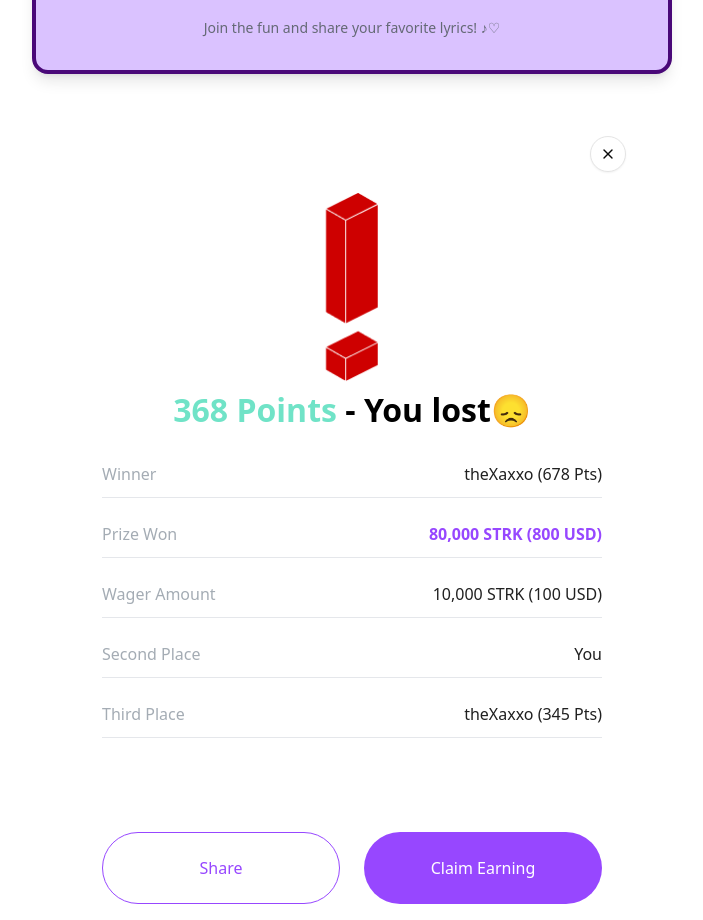
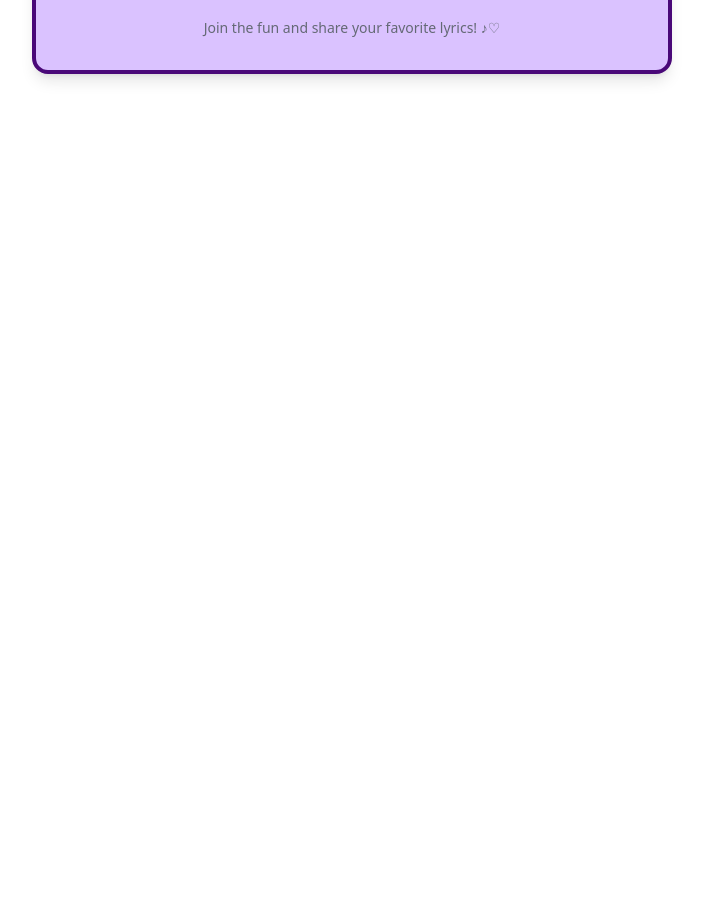
Before and after one commit to songifi/lyricsflip_frontend, a Next.js app: page / in a window 1280 px wide. Shown: the part 680-1600 px from the top of the page, without its empty margins (288-991 px from the left). After the commit the page ends 800 px from the top, so only its background shows below. Built offline with nearby package versions, Linux system fonts and the light colour scheme.

Commit message:
feat: add GameResultPopup component with win/loss states and player details

```diff
--- a/src/app/page.tsx
+++ b/src/app/page.tsx
@@ -49,7 +49,7 @@ const Home = () => {
         </p>
       </div>
     </main>
-      <GameResultPopup isWin={false} isMultiplayer={true}/>
+
     </>
   );
 };
--- a/src/components/GameResultPopup.tsx
+++ b/src/components/GameResultPopup.tsx
@@ -24,11 +24,13 @@ const GameResultPopup: React.FC<GameResultProps> = ({
         </header>
         <div className=" w-[500px] h-full  flex flex-col justify-center  items-center">
           <div className="size-[200px]  ">
-            {isWin ? (
-              <img src="trophy.png" alt="trophy" className="w-full h-full" />
-            ) : (
-              <img src="warning.png" alt="lost" className="w-full h-full" />
-            )}
+            <Image
+              src={isWin ? '/trophy.png' : '/warning.png'}
+              alt={isWin ? 'trophy' : 'lost'}
+              width={200}
+              height={200}
+              className="w-full h-full"
+            />
           </div>
           <h1 className="font-semibold text-[32px]  text-[#000000] mb-4">
             <span className="font-bold text-[#70E3C7]">368 Points</span> -{' '}
@@ -83,15 +85,7 @@ const GameResultPopup: React.FC<GameResultProps> = ({
               <div className="flex justify-between items-center h-12 py-3 border-b border-gray-200">
                 <p className="font-normal text-[#A4ACB4]">Winner</p>
                 <h5 className="">
-                  {
-                    isWin ? (
-
-                      <span>You</span>
-                    ) : (
-
-                      <span>theXaxxo (678 Pts)</span>
-                    )
-                  }
+                  {isWin ? <span>You</span> : <span>theXaxxo (678 Pts)</span>}
                 </h5>
               </div>
               <div className="flex justify-between items-center h-12 py-3 border-b border-gray-200">
@@ -108,14 +102,7 @@ const GameResultPopup: React.FC<GameResultProps> = ({
               <div className="flex items-center justify-between h-12 py-3 border-b border-gray-200">
                 <p className="font-normal text-[#A4ACB4]">Second Place</p>
                 <h5 className="flex items-center gap-2">
-                  {isWin ? (
-                    <span>theXaxxo (345 Pts)</span>
-
-                  ) : (
-                    <span>You</span>
-
-                  )}
-
+                  {isWin ? <span>theXaxxo (345 Pts)</span> : <span>You</span>}
                 </h5>
               </div>
               <div className="flex items-center justify-between h-12 py-3 border-b border-gray-200">
```
